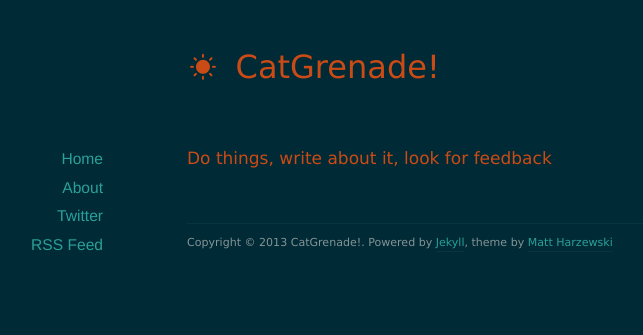
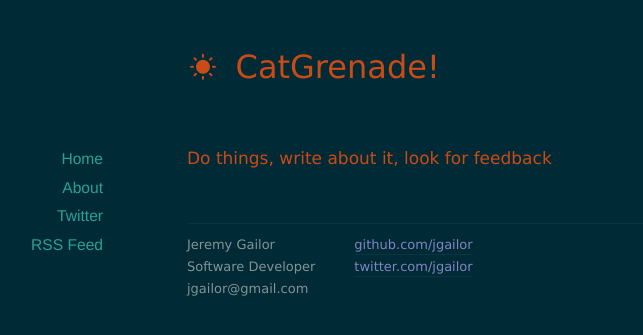
Before and after one commit to JGailor/jgailor.github.com, a Jekyll site: the page built from index.html, in a window 1280 px wide. Shown: the top 335 px of the page, without its empty margins (203-846 px from the left). Built offline with Jekyll 4.4.1, drawn with Linux system fonts in a browser that asks for light colours; nearby versions of some CDN libraries; Markdown is read by kramdown in place of the engine named in the settings.

Commit message:
Fixing up the footer

```diff
--- a/_layouts/default.html
+++ b/_layouts/default.html
@@ -8,7 +8,6 @@
     <!--[if lt IE 9]>
       <script src="http://html5shiv.googlecode.com/svn/trunk/html5.js"></script>
     <![endif]-->
-
     <link href="/assets/css/style.css" rel="stylesheet" />
     <link href="/assets/css/colors-dark.css" rel="stylesheet" />
   </head>
@@ -24,7 +23,7 @@
             <li><a href="/">Home</a></li>
             <li><a href="/about">About</a></li>
             <li><a href="http://twitter.com/jgailor" target="_blank">Twitter</a></li>
-            <li><a href="/feed.xml">RSS Feed</a></li>
+            <li><a href="/feed.xml" target="_blank">RSS Feed</a></li>
           </ul>
         </nav>
       </div>
@@ -32,9 +31,20 @@
         {{ content }}
       </div>
     </div>
-    <footer id="footer">
-      <p class="copyright">Copyright &copy; {{ site.time | date: '%Y' }} {{ site.name }}. Powered by <a href="http://jekyllrb.com">Jekyll</a>, theme by <a href="http://www.webmaster-source.com">Matt Harzewski</a></p>
-    </footer>
+    <footer>
+      <div class="contact">
+        <p>
+          Jeremy Gailor<br />
+          Software Developer<br />
+          jgailor@gmail.com
+        </p>
+      </div>
+      <div class="contact">
+        <p>
+          <a href="http://github.com/yourusername/">github.com/jgailor</a><br />
+          <a href="http://twitter.com/yourusername/">twitter.com/jgailor</a><br />
+        </p>
+      </div>
       <script src="//ajax.googleapis.com/ajax/libs/jquery/1.10.1/jquery.min.js"></script>
       <script src="/assets/js/jquery.mobilemenu.min.js"></script>
       <script>
@@ -42,5 +52,6 @@
           $('#sidebar nav ul').mobileMenu({'topOptionText': 'Menu', 'prependTo': '#sidebar nav'});
         });
       </script>
+    </footer>
   </body>
 </html>
--- a/assets/css/style.css
+++ b/assets/css/style.css
@@ -126,12 +126,31 @@ h3 {
 	border: none;
 }
 
-#footer {
+footer {
 	width: 500px;
 	margin: 50px auto 20px auto;
 	padding-top: 10px;
-	font-size: 0.85em;
+	font-size: 1em;
 	border-top: 1px solid #073642;
+}
+
+footer .contact {
+  float: left;
+  margin-right: 3em;
+}
+
+footer .contact a {
+  color: #8085C1;
+}
+
+footer .rss {
+  margin-top: 1.1em;
+  margin-right: -.2em;
+  float: right;
+}
+
+footer .rss img {
+  border: 0;
 }
 
 #content {
```
Lines whose indentation alone changed are shown as unchanged.
